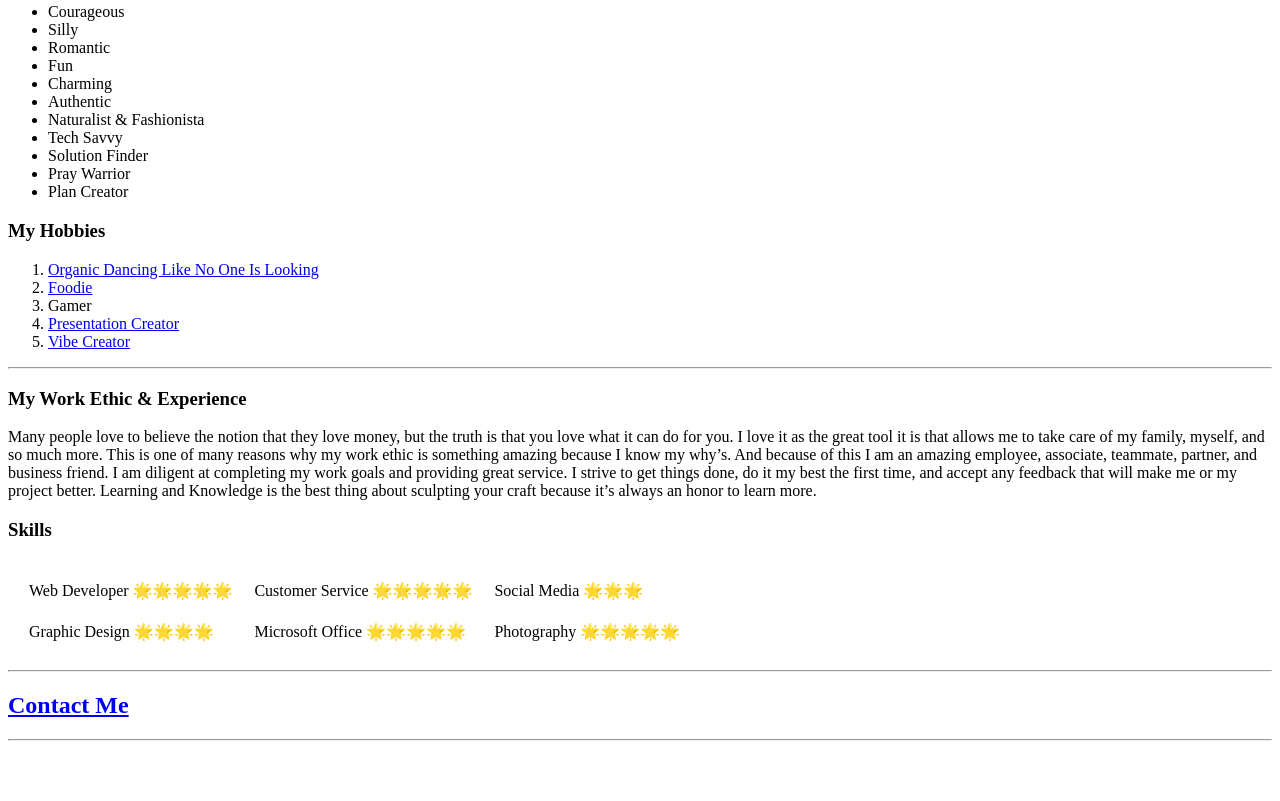
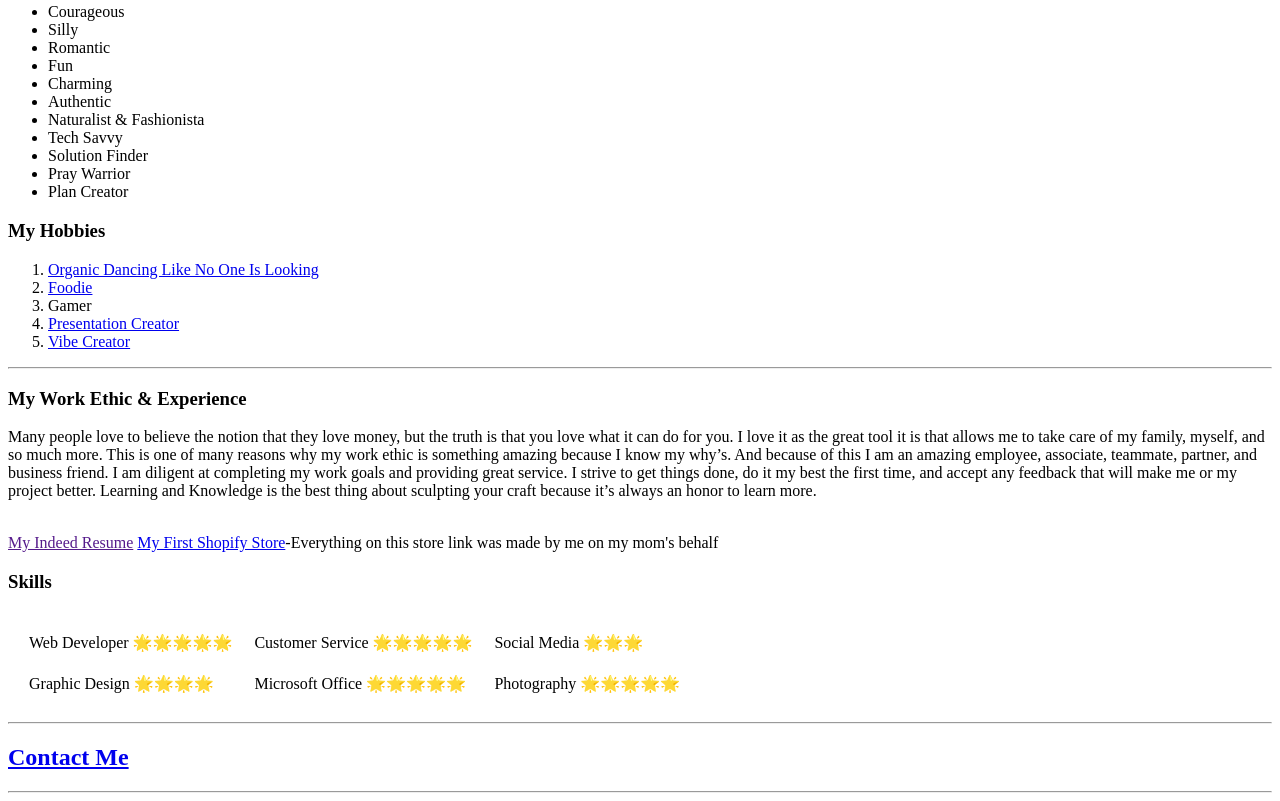
Before and after one commit to Tkendrix/Learning-To-Love-Tati, a plain HTML site: page index.html in a window 1280 px wide. Shown: the part 1064-1865 px from the top of the page. Before the commit the page ends 1813 px from the top, so only its background shows below. Drawn offline with Linux system fonts and the light colour scheme.

Commit message:
Update index.html
Added Two Links
My Resume
My Shopify Store - Everything on this store link was made by me on my mom's behalf

```diff
--- a/index.html
+++ b/index.html
@@ -30,6 +30,9 @@
     <hr>
     <h3>My Work Ethic & Experience</h3>
     <p>Many people love to believe the notion that they love money, but the truth is that you love what it can do for you. I love it as the great tool it is that allows me to take care of my family, myself, and so much more. This is one of many reasons why my work ethic is something amazing because I know my why’s. And because of this I am an amazing employee, associate, teammate, partner, and business friend. I am diligent at completing my work goals and providing great service. I strive to get things done, do it my best the first time, and accept any feedback that will make me or my project better. Learning and Knowledge is the best thing about sculpting your craft because it’s always an honor to learn more. </p>
+    <br>
+    <a href="">My Indeed Resume</a>
+    <a href="https://tylovesgifts.com/">My First Shopify Store</a>-Everything on this store link was made by me on my mom's behalf
     <h3>Skills</h3>
     <table cellspacing="20">
         <tr>
```
